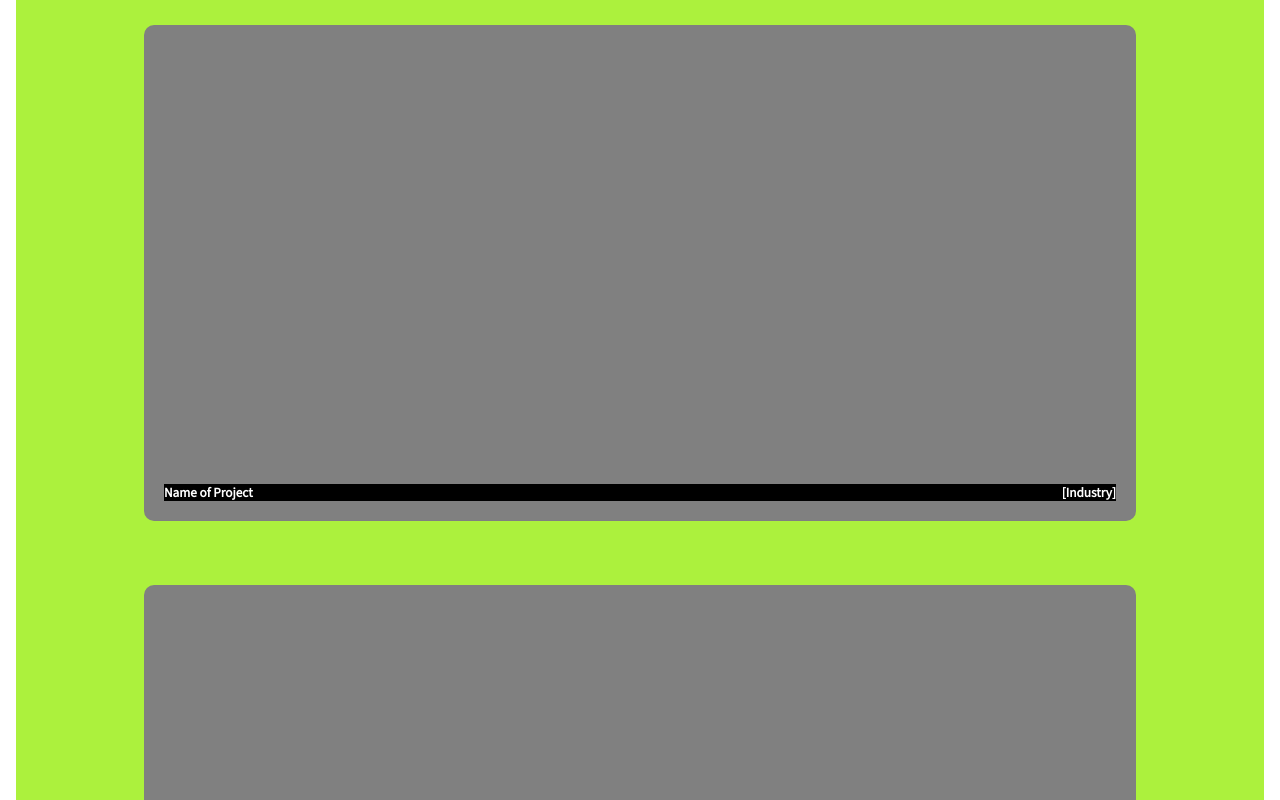
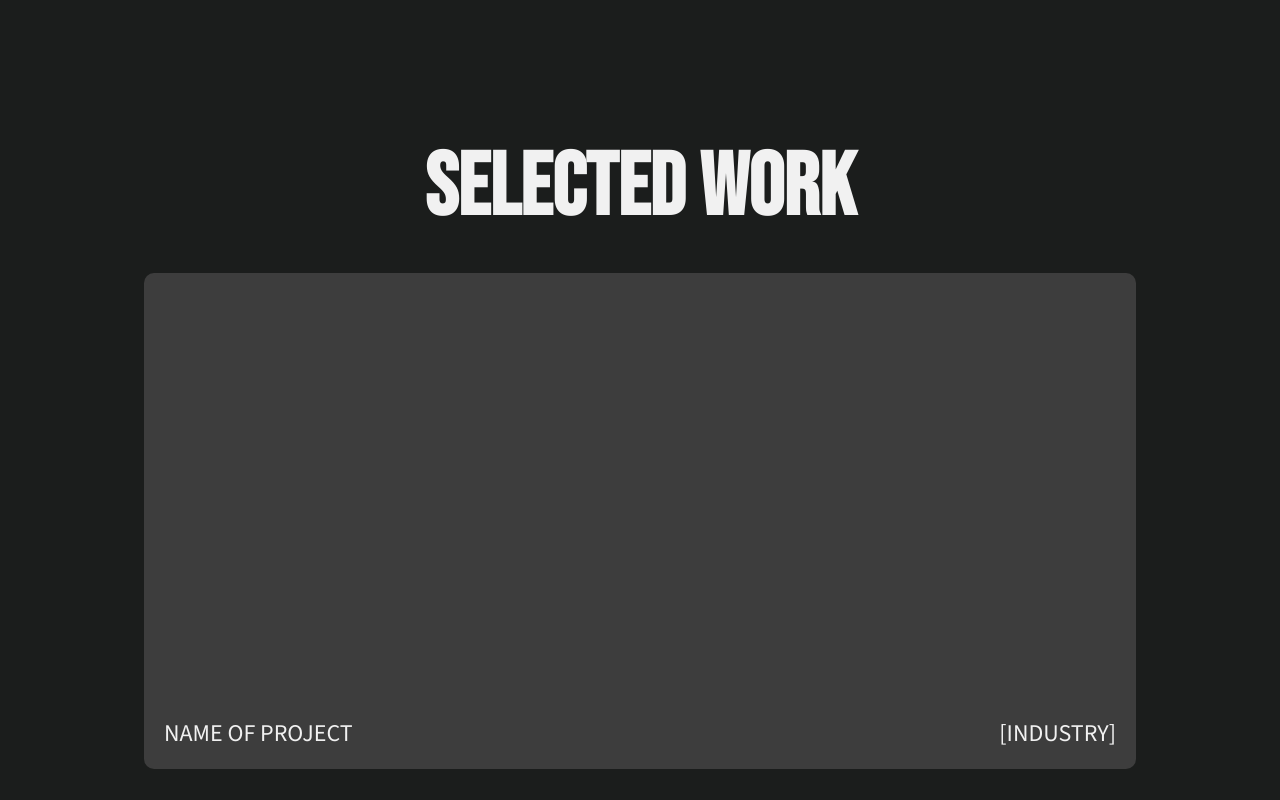
Before and after one commit to beatricehahn/portfolio, a SvelteKit app in the folder my-portfolio/: page / in a window 1280 px wide. Shown: the part 880-1680 px from the top of the page. Built offline with nearby package versions, Linux system fonts and the light colour scheme.

Commit message:
Refactor work components

```diff
--- a/my-portfolio/src/components/atoms/work.svelte
+++ b/my-portfolio/src/components/atoms/work.svelte
@@ -6,15 +6,17 @@
 
 <div class='work-container'>
     <div class="project-info">
-        <h5>Name of Project</h5>
-        <h5>[Industry]</h5>
+        <h6>NAME OF PROJECT</h6>
+        <h6>[INDUSTRY]</h6>
     </div>
 </div>
 
 <style lang='scss'>
     @import '../../styles/globalVar.scss';
+    @import '../../styles/fonts.css';
+
     .work-container {
-        background-color: grey;
+        background-color: rgb(61, 61, 61);
         border-radius: 10px;
         width: calc(80vw - 2 * $container-padding);
         height: calc((80vw - 2 * $container-padding)/2);
@@ -24,8 +26,13 @@
         align-items: flex-end;
 
         .project-info {
-            color: white;
-            background-color: black;
+            color:$off-white;
+            h6 {
+                font-family: 'Source Sans 3', 'Roboto';
+                font-size: clamp(16px, 7vw + 1rem, 24px);
+                font-weight: 400;
+            }
+
             display: flex;
             justify-content: space-between;
             margin-bottom: 20px;
--- a/my-portfolio/src/components/molecules/selectedWork.svelte
+++ b/my-portfolio/src/components/molecules/selectedWork.svelte
@@ -3,25 +3,52 @@
 </script>
 
 <section id='selected-works-container'>
-    <h3>Selected Work</h3>
-    <Work />
-    <Work />
-    <Work />
+    <h1>Selected Work</h1>
+    <ul>
+        <li><a href="/work/one"><Work /></a></li>
+        <li><a href="/work/two"><Work /></a></li>
+        <li><a href="/work/three"><Work /></a></li>
+    </ul>
     <div class='checkout'>
-        <a href="/">Check out all work</a>
+        <a href="/work">Check out all work</a>
     </div>
 </section>
 
 <style lang='scss'>
+    @import '../../styles/globalVar.scss';
+    @import '../../styles/fonts.css';
+
+    section {
+        padding-top: $page-header-and-footer-margin;
+        padding-bottom: $page-header-and-footer-margin;
+
+        color: $off-white;
+    }
+
+    h1 {
+        /* color: $black-900; */
+        font-size: clamp(56px, 7vw + 1rem, 88px);
+        white-space: nowrap;
+        font-family: 'BebasNeue-Regular';
+    }
+
+    ul {
+        list-style: none;
+
+        a {
+            text-decoration: none;
+        }
+    }
+
     #selected-works-container {
         display: flex;
         flex-direction: column;
         align-items: center;
 
         margin-top: 64px;
-        background-color: rgb(172, 241, 61);
-        width: 100%;
-        padding-bottom: 64px;
+        background-color: $black-900;
+        width: 100vw;
+
 
         .checkout {
             padding-top: 16px;
--- a/my-portfolio/src/routes/+layout.svelte
+++ b/my-portfolio/src/routes/+layout.svelte
@@ -25,8 +25,11 @@
         display: flex;
         flex-direction: column;
         align-items: center;
-        padding-left: $container-padding;
-        padding-right: $container-padding;
+        /* padding-left: $container-padding;
+        padding-right: $container-padding; */
+        margin-top: $header-and-footer-margin;
+        margin-right: $header-and-footer-margin;
+        margin-left: $header-and-footer-margin;
     }
 
 </style>
--- a/my-portfolio/src/routes/work/+page.svelte
+++ b/my-portfolio/src/routes/work/+page.svelte
@@ -2,7 +2,8 @@
     import Work from '../../components/atoms/work.svelte';
 </script>
 
-<h3>All Projects</h3>
+<section>
+    <h1>All Projects</h1>
 
     <ul>
         <li><a href="/work/one"><Work /></a></li>
@@ -11,3 +12,25 @@
         <li><a href="/work/four"><Work /></a></li>
         <li><a href="/work/five"><Work /></a></li>
     </ul>
+</section>
+
+<style lang='scss'>
+    @import '../../styles/globalVar.scss';
+    @import '../../styles/fonts.css';
+
+    h1 {
+        color: $black-900;
+        font-size: clamp(56px, 7vw + 1rem, 88px);
+        white-space: nowrap;
+        font-family: 'BebasNeue-Regular';
+    }
+
+    ul {
+        list-style: none;
+    }
+
+    section {
+        margin-top: $page-header-and-footer-margin;
+        margin-bottom: $page-header-and-footer-margin;
+    }
+</style>
--- a/my-portfolio/src/styles/globalVar.scss
+++ b/my-portfolio/src/styles/globalVar.scss
@@ -9,7 +9,11 @@ $royal-purple-highlight: rgb(166, 92, 255);
 $ui-btn-grey: #E5E5DC;
 $ui-text-grey: #83837d;
 
-/* Margins and Padding */
+/* Homepage Margins and Paddings */
 $main-padding: 2rem;
 $header-and-footer-margin: 8px;
 $container-padding: 1rem;
+
+/* Page Margins and Paddings*/
+$page-padding: 4rem;
+$page-header-and-footer-margin: 160px;
```
Lines whose indentation alone changed are shown as unchanged.
